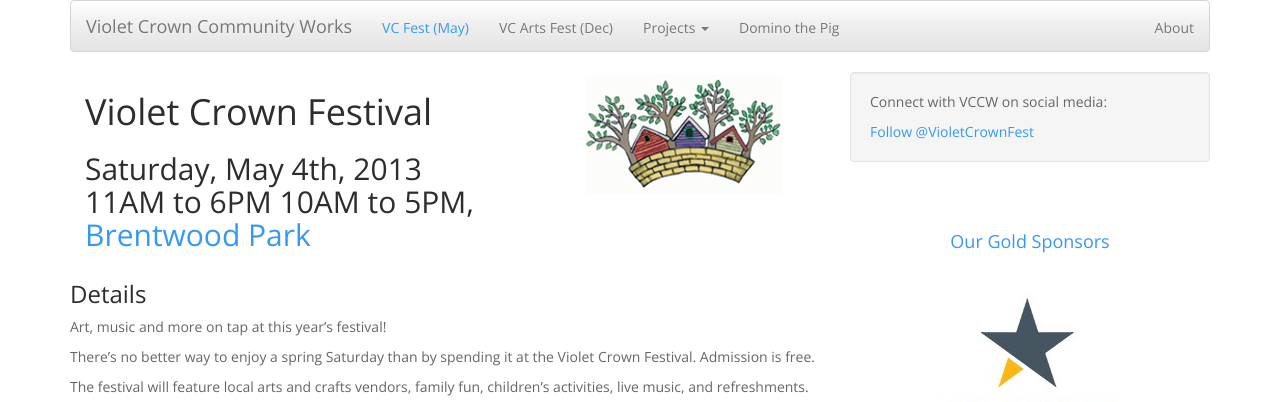
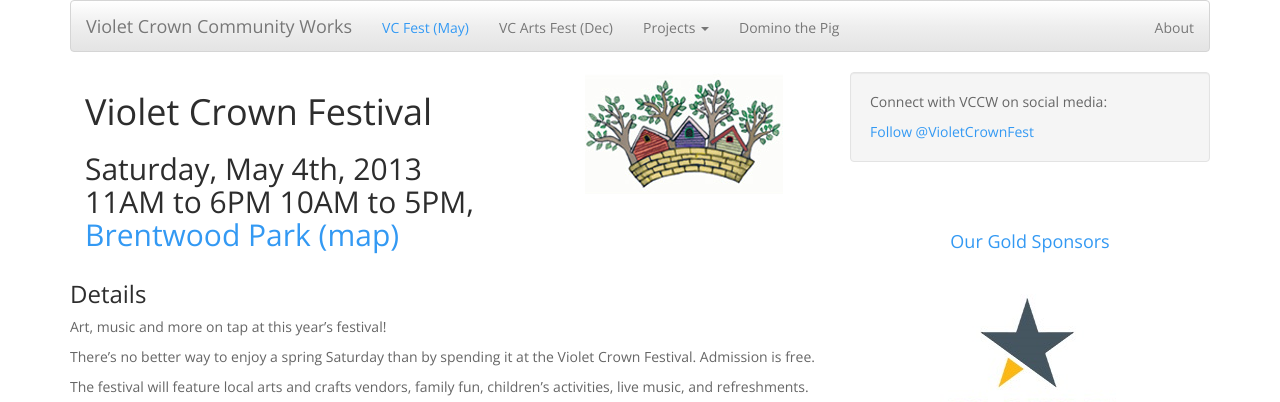
Before and after one commit to vccw/vccw.github.io, a Jekyll site: the page built from vcf.md, in a window 1280 px wide and 900 px high. Shown: the top 402 px of the window. Built offline with Jekyll 4.4.1, drawn with Linux system fonts in a browser that asks for light colours; comment, search, counter and statistics services are not loaded.

Commit message:
Add (map) to links for parks

```diff
--- a/vcf.md
+++ b/vcf.md
@@ -10,7 +10,7 @@
 				Saturday, May 4th, 2013 <br>
 				11AM to 6PM
 				10AM to 5PM,
-				<a href="https://plus.google.com/105953711653254975745/about?gl=us&amp;hl=en">Brentwood Park</a>
+				<a href="https://plus.google.com/105953711653254975745/about?gl=us&amp;hl=en">Brentwood Park (map)</a>
 			</h2>
 		</div>
 		<div class="col-md-4"><img src="img/Crown-facebook.jpg" class="img-responsive"></div>
```
Also changed, not shown: artsfest.md (+1 -1 lines).
